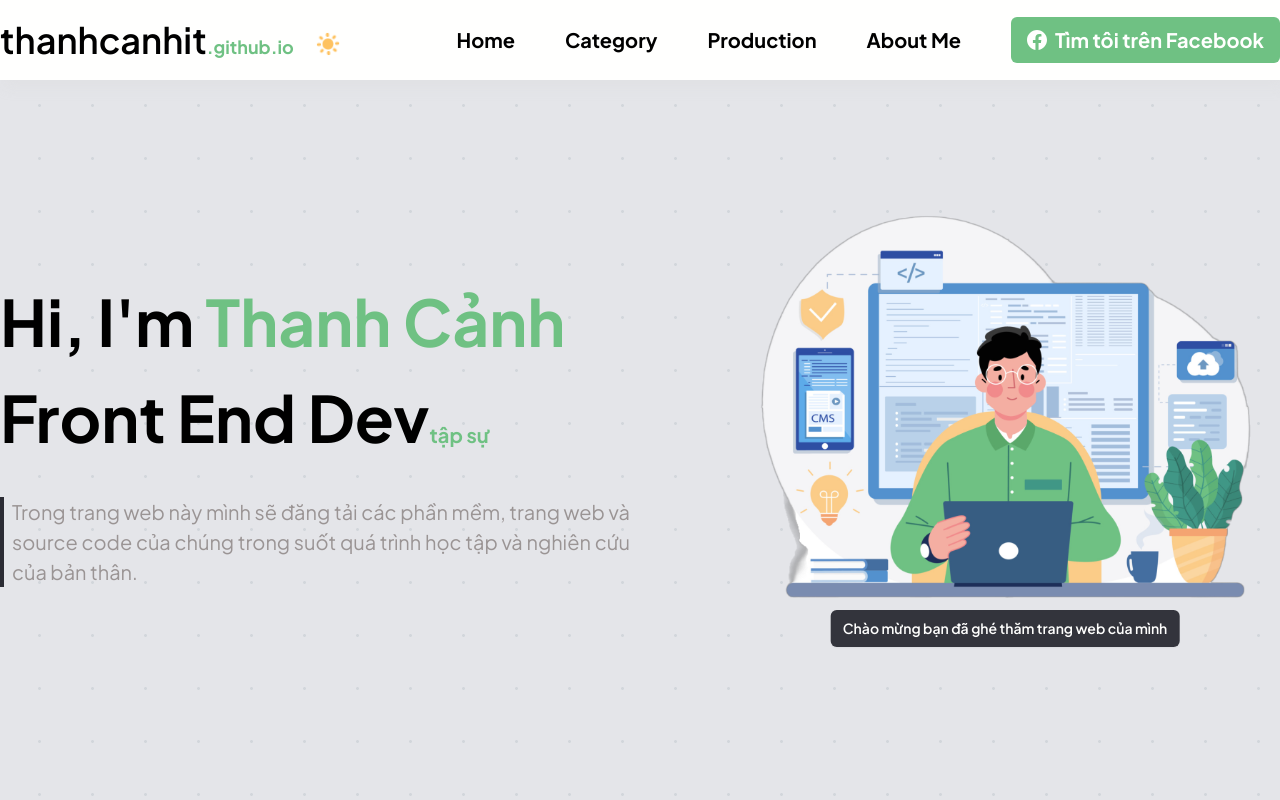
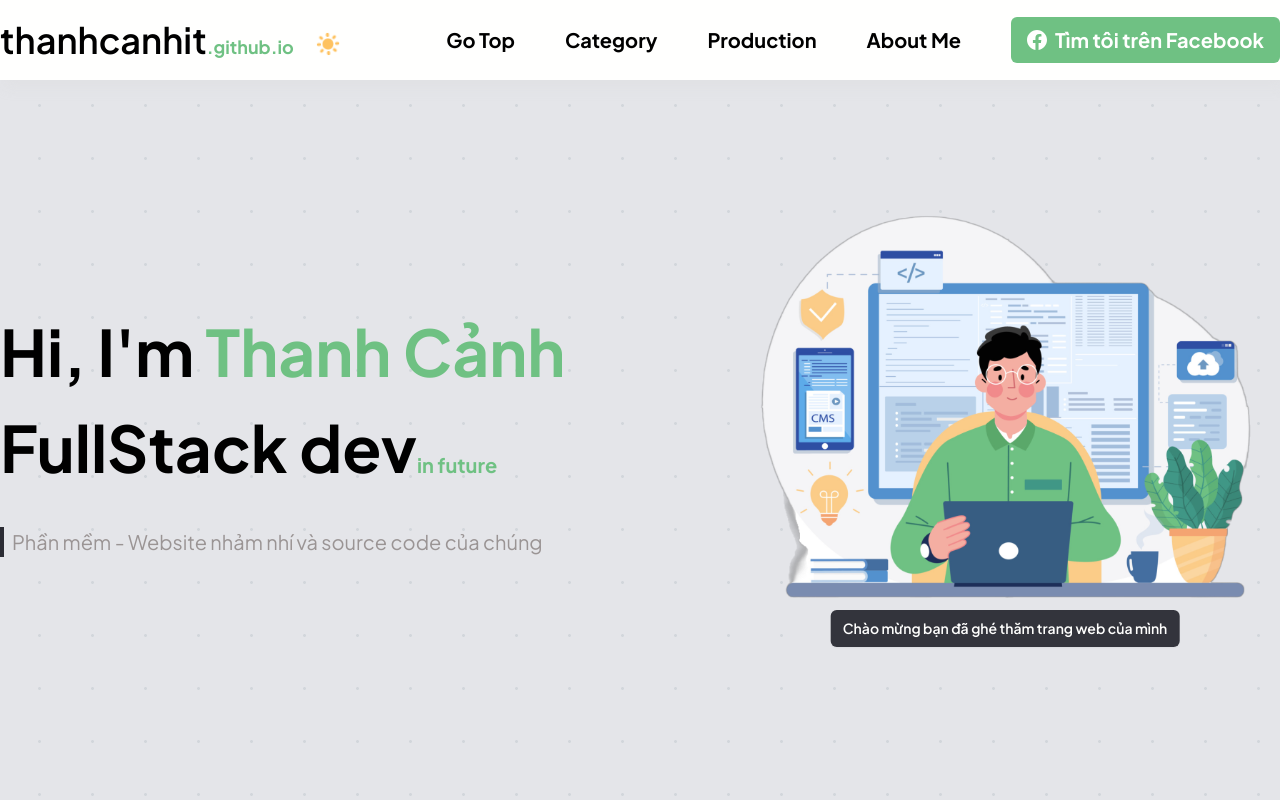
Before and after one commit to thanhcanhit/2022-blog, a React (Create React App) app: page / in a window 1280 px wide. Shown: the top 800 px of the page. Built offline with nearby package versions, Linux system fonts and the light colour scheme.

Commit message:
Chỉnh sửa mục tiêu thành full stack

```diff
--- a/src/components/Content/Hero/Hero.jsx
+++ b/src/components/Content/Hero/Hero.jsx
@@ -16,15 +16,14 @@ function Hero() {
 						<span className="block lg:inline-block animate-flyUp text-primary">
 							Thanh Cảnh
 						</span>
-						Front End Dev
+						FullStack dev
 						<span className="block lg:inline text-20 text-primary">
-							tập sự
+							in future
 						</span>
 					</h1>
-					<p className="text-dark-grey text-justify lg:paragraph-1 lg:border-l-4 lg:border-black dark:lg:border-primary lg:pl-2">
-						Trong trang web này mình sẽ đăng tải các phần mềm, trang
-						web và source code của chúng trong suốt quá trình học
-						tập và nghiên cứu của bản thân.
+					<p className="text-justify text-dark-grey lg:paragraph-1 lg:border-l-4 lg:border-black dark:lg:border-primary lg:pl-2">
+						Phần mềm - Website nhảm nhí và source code của chúng
+
 					</p>
 				</div>
 				<div
@@ -33,7 +32,7 @@ function Hero() {
 				>
 					<img
 						src={HeroImg}
-						className="select-none w-full"
+						className="w-full select-none"
 						alt="Coder áo xanh lá"
 					/>
 				</div>
--- a/src/components/Header/index.jsx
+++ b/src/components/Header/index.jsx
@@ -17,8 +17,8 @@ export default function Header({ isTablet, isPrimary }) {
 
 	return (
 		<header className="fixed inset-0 bottom-[unset] w-full h-header z-10 dark:text-dark-grey bg-white dark:bg-dark-black shadow-heading dark:shadow-lg">
-			<div className="flex justify-between items-center h-full container">
-				<div className="flex w-full lg:w-auto justify-between lg:justify-start gap-5 items-center ">
+			<div className="container flex items-center justify-between h-full">
+				<div className="flex items-center justify-between w-full gap-5 lg:w-auto lg:justify-start ">
 					<a
 						href="/"
 						className="font-semibold text-24 md:text-36 tooltip"
@@ -32,7 +32,7 @@ export default function Header({ isTablet, isPrimary }) {
 					<button
 						onClick={toggleDarkMode}
 						message="Chuyển chế độ sáng/tối"
-						className="relative top-1 select-none tooltip after:top-10"
+						className="relative select-none top-1 tooltip after:top-10"
 					>
 						{isDarkMode ? (
 							<RiMoonClearFill
@@ -75,7 +75,7 @@ export default function Header({ isTablet, isPrimary }) {
 									offset={-50}
 									duration={500}
 								>
-									Home
+									Go Top
 								</Link>
 							</li>
 							<li className="nav-item">
@@ -132,7 +132,7 @@ export default function Header({ isTablet, isPrimary }) {
 				{isPrimary && isTablet && (
 					<>
 						<button
-							className="fixed z-10 p-1 bottom-5 right-5 text-white bg-primary dark:bg-gray-600 opacity-80 shadow-md rounded-md "
+							className="fixed z-10 p-1 text-white rounded-md shadow-md bottom-5 right-5 bg-primary dark:bg-gray-600 opacity-80 "
 							onClick={toggleMenu.current}
 						>
 							{isOpenMenu ? (
```
